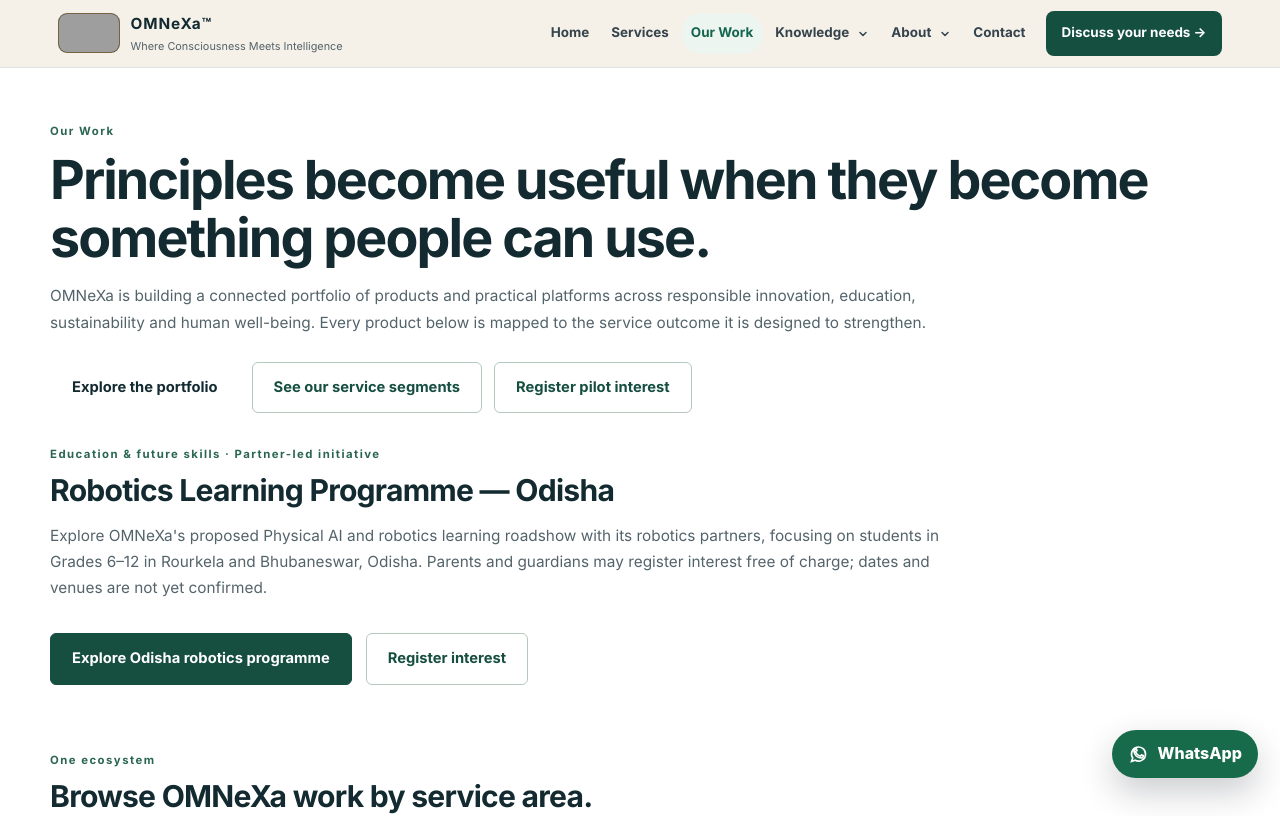
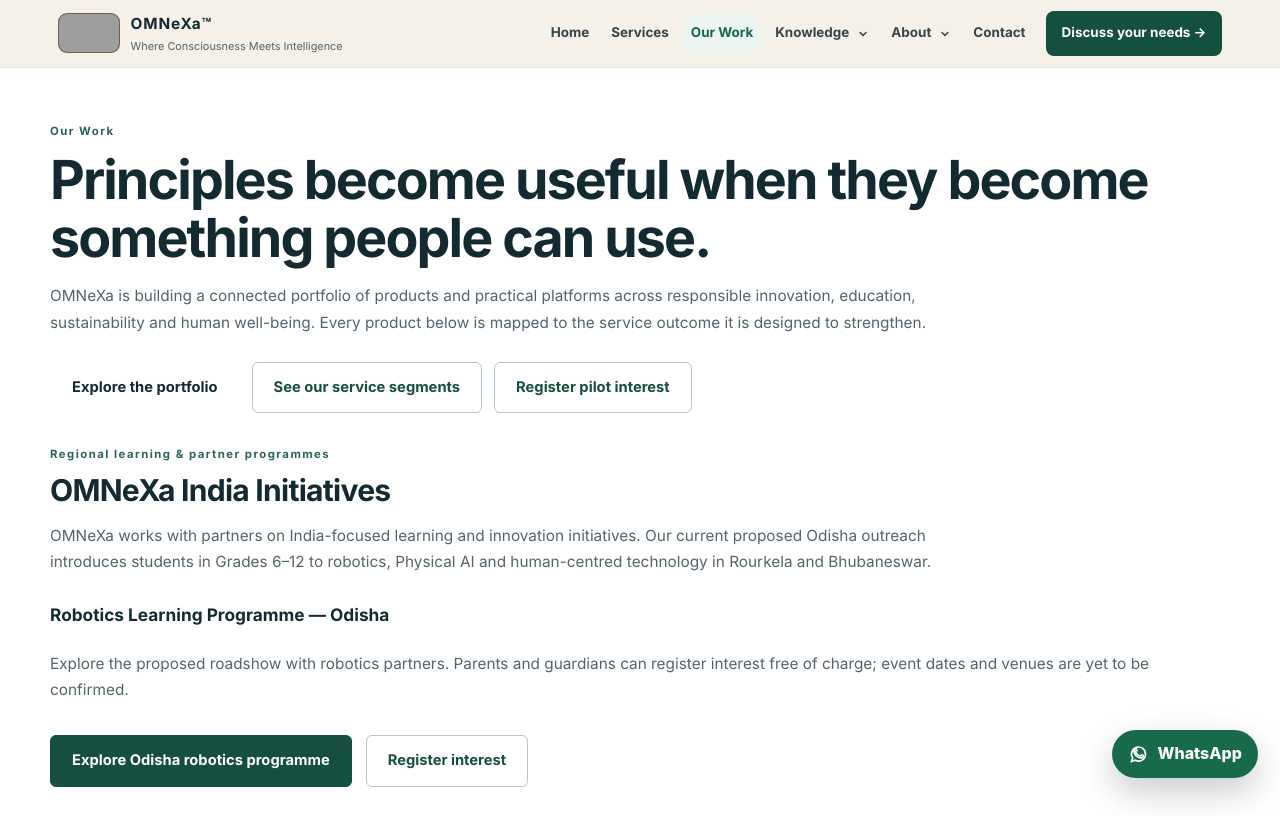
Before and after one commit to HumanSamaritan/OMNEXAFuture, a Next.js app: page /work in a window 1280 px wide. Shown: the top 816 px of the page. Built offline with nearby package versions, Linux system fonts and the light colour scheme; grey boxes are pictures that could not be loaded.

Commit message:
Present Odisha robotics under OMNeXa India Initiatives in Our Work

```diff
--- a/app/work/page.tsx
+++ b/app/work/page.tsx
@@ -158,13 +158,17 @@ export default function WorkPage() {
 
       <section className="section-shell aligned-section" aria-labelledby="robotics-learning-title">
         <div className="section-heading">
-          <p className="eyebrow">Education &amp; future skills · Partner-led initiative</p>
-          <h2 id="robotics-learning-title">Robotics Learning Programme — Odisha</h2>
+          <p className="eyebrow">Regional learning &amp; partner programmes</p>
+          <h2 id="robotics-learning-title">OMNeXa India Initiatives</h2>
           <p>
-            Explore OMNeXa's proposed Physical AI and robotics learning roadshow with its robotics partners,
-            focusing on students in Grades 6–12 in Rourkela and Bhubaneswar, Odisha.
-            Parents and guardians may register interest free of charge; dates and venues are not yet confirmed.
+            OMNeXa works with partners on India-focused learning and innovation initiatives. Our current
+            proposed Odisha outreach introduces students in Grades 6–12 to robotics, Physical AI and
+            human-centred technology in Rourkela and Bhubaneswar.
           </p>
+        </div>
+        <div className="copy-stack">
+          <h3>Robotics Learning Programme — Odisha</h3>
+          <p>Explore the proposed roadshow with robotics partners. Parents and guardians can register interest free of charge; event dates and venues are yet to be confirmed.</p>
         </div>
         <div className="hero-actions">
           <a className="button primary" href="/india/odisha/robotics">Explore Odisha robotics programme</a>
```
